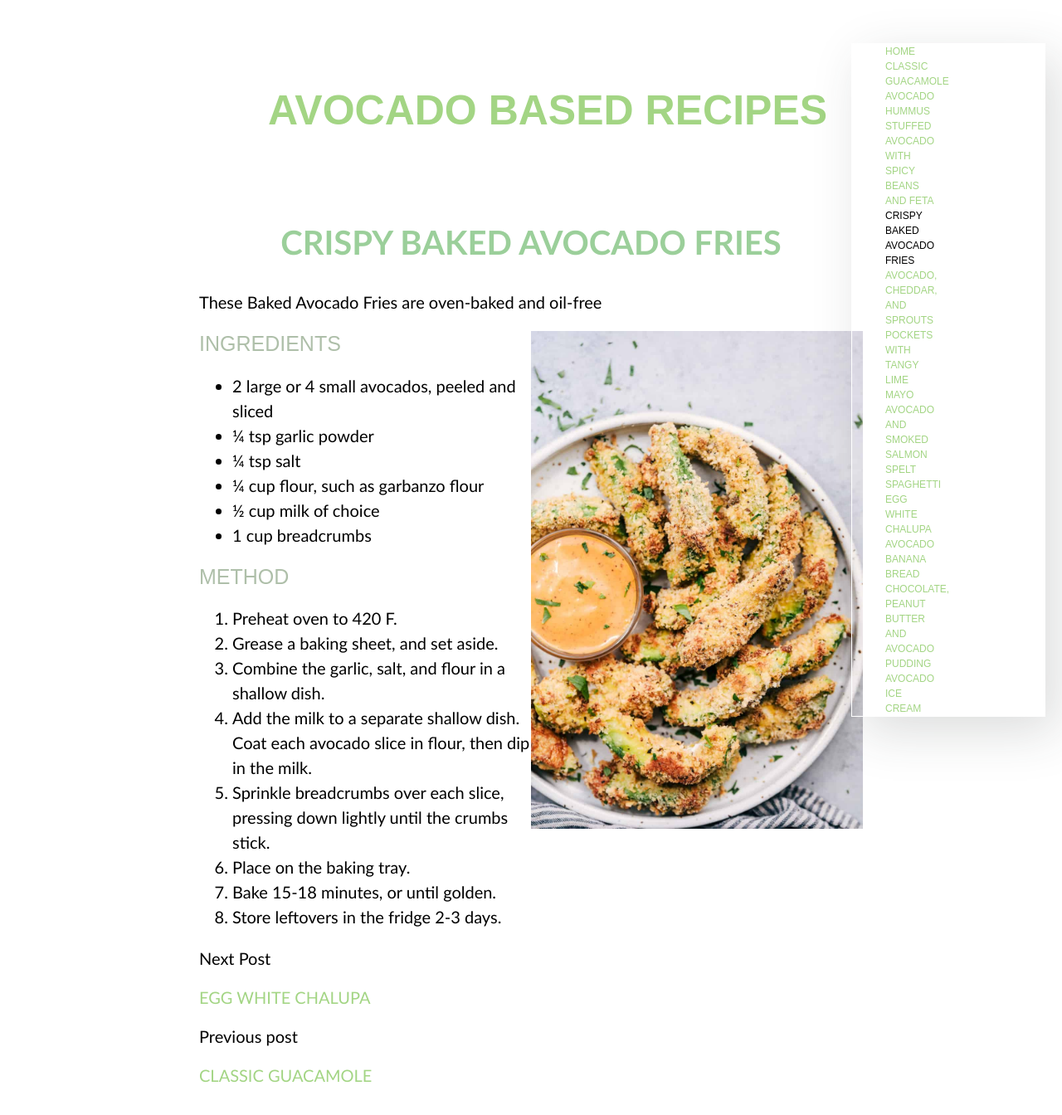
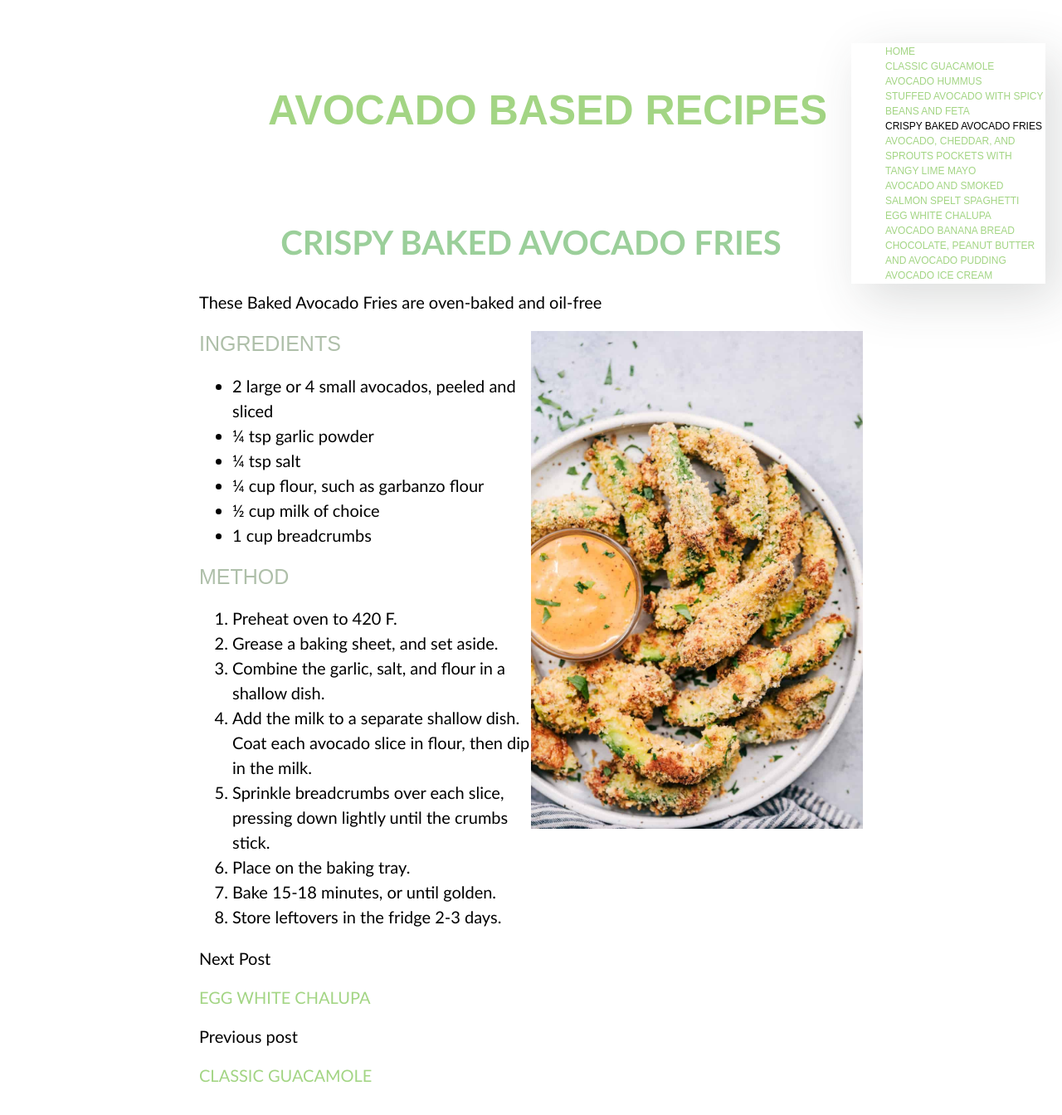
Before and after one commit to FleurBailey/fleurbailey.github.io, a Jekyll site: the page built from _recipes/recipe8.markdown, in a window 1280 px wide and 1378 px high. Shown: the top 1344 px of the window at 83% size. Built offline with Jekyll 4.4.1, drawn with Linux system fonts in a browser that asks for light colours.

Commit message:
change back test

```diff
--- a/assets/css/recipes.css
+++ b/assets/css/recipes.css
@@ -146,5 +146,4 @@ ul.recipes li {
   text-indent: none;
   list-style: none;
   margin-left: 0;
-  max-width: 60px;
 }
```
